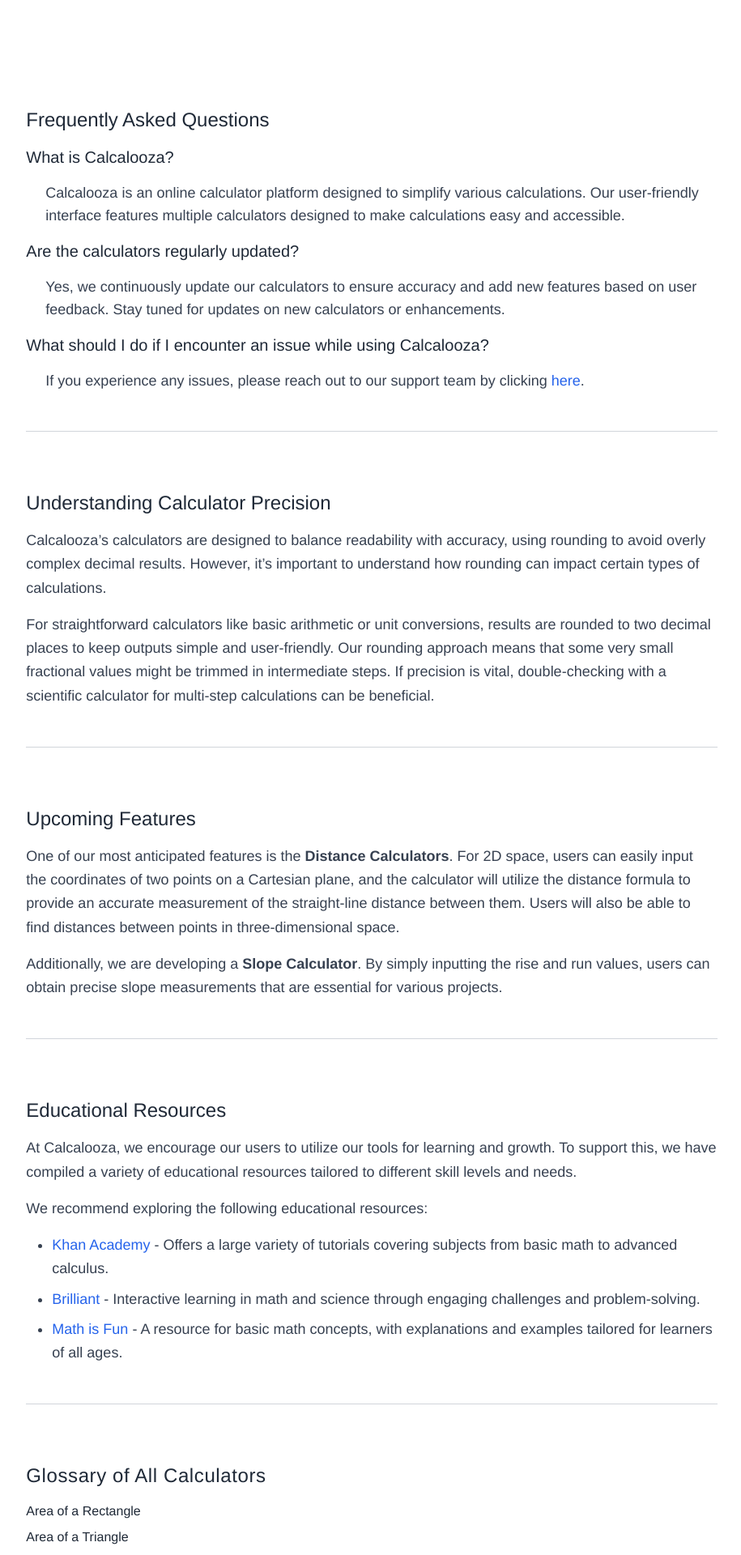
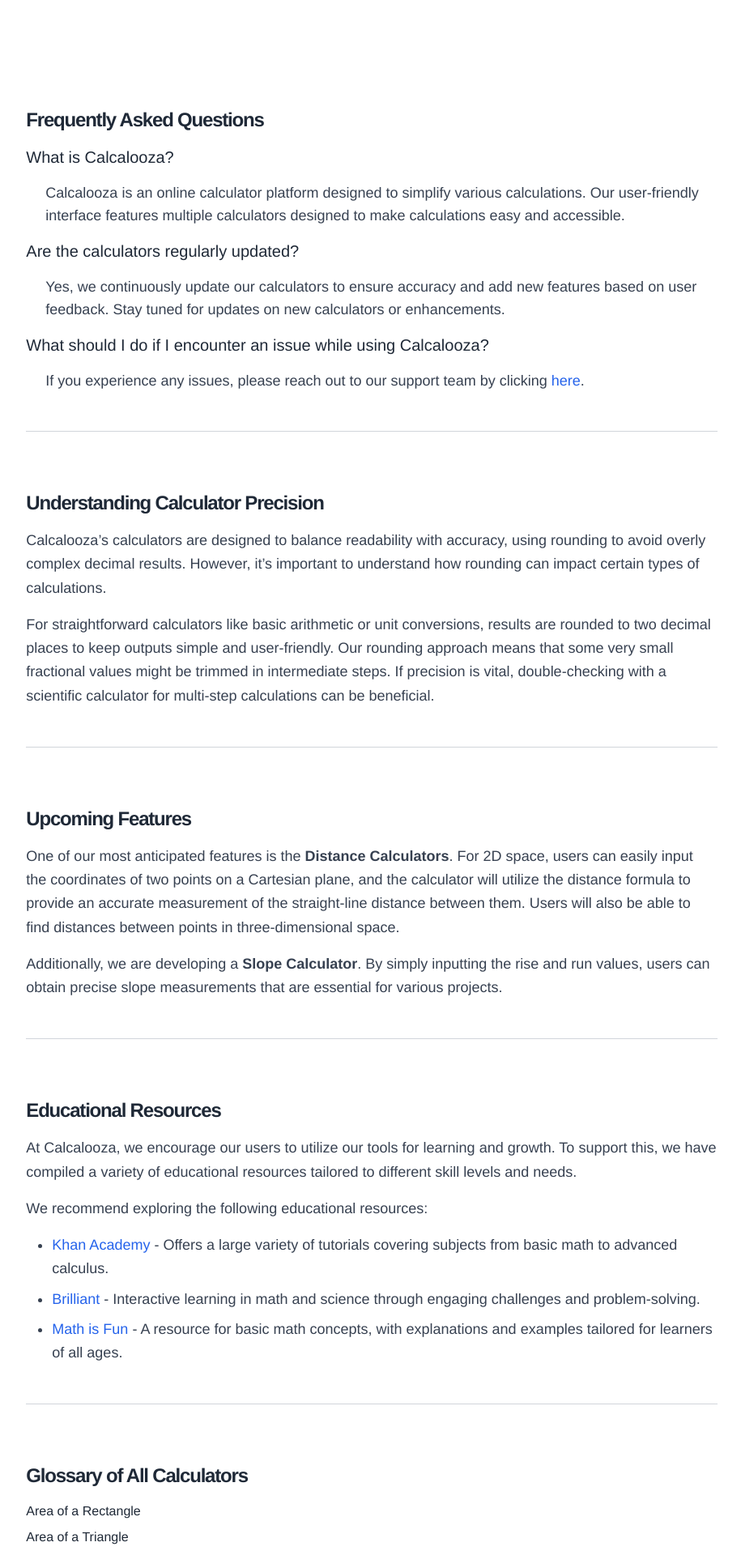
Before and after one commit to samanthacabrera/conversion-calculator, a React (Vite) app: page / in a window 1280 px wide. Shown: the part 5120-7040 px from the top of the page at 81% size, without its empty margins (181-1096 px from the left). Built offline with nearby package versions, Linux system fonts and the light colour scheme.

Commit message:
minor changes to Content and Glossary headings, updated page layout

```diff
--- a/src/Content.jsx
+++ b/src/Content.jsx
@@ -5,7 +5,7 @@
         <div className="w-2/3 py-12">
 
             <section className="my-6 py-12 border-b border-gray-300">
-                <h3 className="text-2xl mb-4">Frequently Asked Questions</h3>
+                <h3 className="text-2xl font-bold tracking-tighter mb-4">Frequently Asked Questions</h3>
                 <div className="text-lg space-y-4">
                     <h4 className="text-xl">What is Calcalooza?</h4>
                     <p className="pl-6 text-gray-700">Calcalooza is an online calculator platform designed to simplify various calculations. Our user-friendly interface features multiple calculators designed to make calculations easy and accessible.</p>
@@ -21,7 +21,7 @@
             </section>
 
             <section className="my-6 py-12 border-b border-gray-300 space-y-4">
-                <h3 className="text-2xl mb-4">Understanding Calculator Precision</h3>
+                <h3 className="text-2xl font-bold tracking-tighter mb-4">Understanding Calculator Precision</h3>
                 <p className="text-lg text-gray-700 leading-relaxed">
                     Calcalooza’s calculators are designed to balance readability with accuracy, using rounding to avoid overly complex decimal results. However, it’s important to understand how rounding can impact certain types of calculations.
                 </p>
@@ -31,7 +31,7 @@
             </section>
 
             <section className="my-6 py-12 border-b border-gray-300 space-y-4">
-                <h3 className="text-2xl mb-4">Upcoming Features</h3>
+                <h3 className="text-2xl font-bold tracking-tighter mb-4">Upcoming Features</h3>
                 <p className="text-lg text-gray-700 leading-relaxed">
                     One of our most anticipated features is the <strong>Distance Calculators</strong>. For 2D space, users can easily input the coordinates of two points on a Cartesian plane, and the calculator will utilize the distance formula to provide an accurate measurement of the straight-line distance between them. Users will also be able to find distances between points in three-dimensional space.
                 </p>
@@ -41,7 +41,7 @@
             </section>
 
             <section className="my-6 py-12 border-b border-gray-300 space-y-4">
-                <h3 className="text-2xl mb-4">Educational Resources</h3>
+                <h3 className="text-2xl font-bold tracking-tighter mb-4">Educational Resources</h3>
                 <p className="text-lg text-gray-700 leading-relaxed">At Calcalooza, we encourage our users to utilize our tools for learning and growth. To support this, we have compiled a variety of educational resources tailored to different skill levels and needs.</p>
                 <p className="text-lg text-gray-700 leading-relaxed">We recommend exploring the following educational resources:</p>
                 <ul className="list-disc ml-8 space-y-2 mt-4 text-lg text-gray-700 leading-relaxed">
--- a/src/Glossary.jsx
+++ b/src/Glossary.jsx
@@ -20,7 +20,7 @@
 
     return (
         <div className="w-2/3">
-            <h3 className="text-2xl tracking-wide mb-4">Glossary of All Calculators</h3>
+            <h3 className="text-2xl font-bold tracking-tighter mb-4">Glossary of All Calculators</h3>
             <ul className="flex flex-col gap-2">
                 {glossary.map(({ calcType, label, path }) => (
                     <li key={calcType} className="hover:-translate-y-1 hover:underline transition-all duration-200">
--- a/src/Lesson.jsx
+++ b/src/Lesson.jsx
@@ -56,7 +56,7 @@
     } = currentLesson;
 
     return (
-        <div className="space-y-12 text-lg">
+        <div className="space-y-6 text-lg">
             {/* Category Overview */}
             <section id="importance" className="px-4">
                 <h2 className="text-5xl mb-4 font-semibold">Overview of {title}</h2>
--- a/src/Page.jsx
+++ b/src/Page.jsx
@@ -54,7 +54,7 @@
             </nav>
 
             {/* Main Content */}
-            <main className="space-y-12">
+            <main className="space-y-6">
                 {/* Title */}
                 <section id="introduction" className="group p-4">
                     <h1 className="text-5xl mb-4 font-bold group-hover:text-orange-300 transition duration-500">{title}</h1>
```
